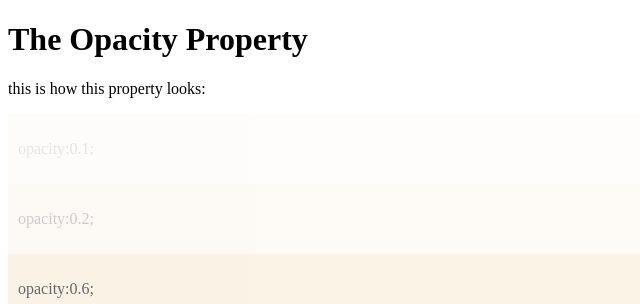
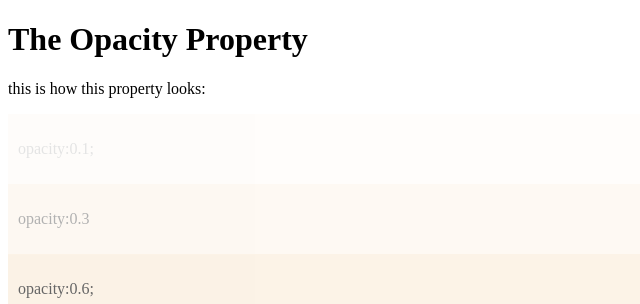
Before and after one commit to safakhalid123-34/Introduction.html, a plain HTML site: page opacity property.html in a window 1280 px wide. Shown: the top 304 px of the page, 0-640 px from the left. Drawn offline with Linux system fonts and the light colour scheme.

Commit message:
Add files via upload

```diff
--- a/opacity property.html
+++ b/opacity property.html
@@ -10,7 +10,7 @@
                 opacity: 0.1;
             }
             div.second{
-                opacity: 0.2;
+                opacity: 0.3;
             }
             div.third{
                 opacity: 0.6;
@@ -21,7 +21,7 @@
         <h1>The Opacity Property</h1>
         <p>this is how this property looks:</p>
         <div class="first"><p>opacity:0.1;</p></div>
-        <div class="second"><p>opacity:0.2;</p></div>
+        <div class="second"><p>opacity:0.3</p></div>
         <div class="third"><p>opacity:0.6;</p></div>
         <div><p>opacity 1 (default)</p></div>
     </body>
```
